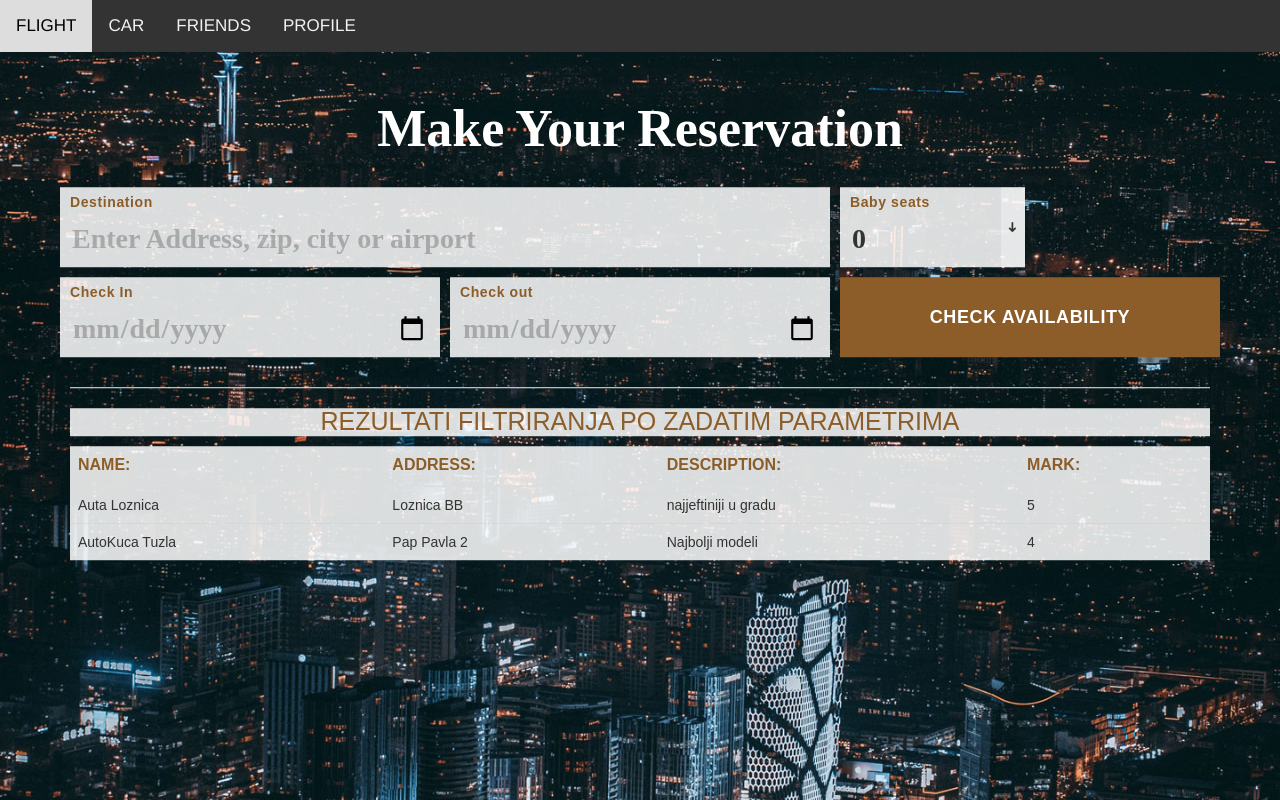
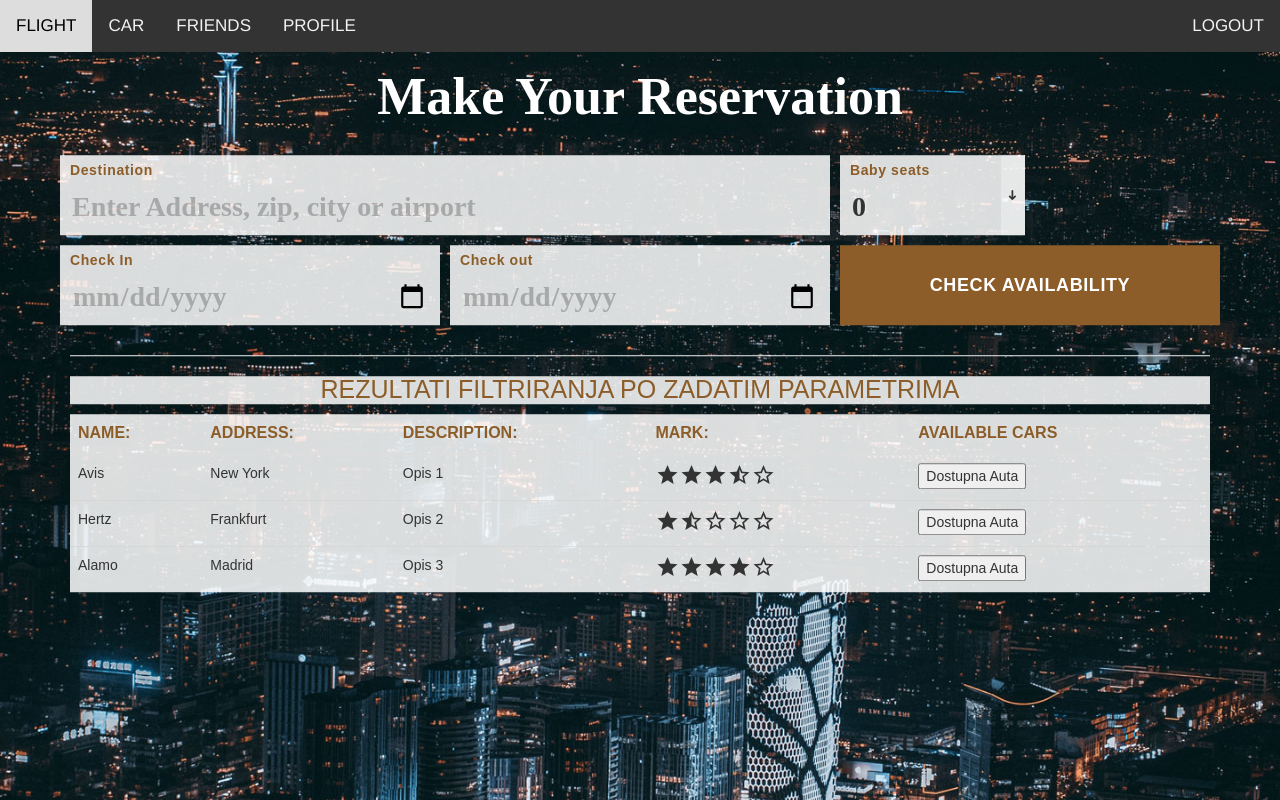
Before and after one commit to KovacevicLazar/PUSGS_projekat, an Angular app in the folder projekat/: page /regus/1/rent-a-car in a window 1280 px wide. Shown: the top 800 px of the page. Built offline with nearby package versions, Linux system fonts and the light colour scheme.

Commit message:
Logout, izmjene na mokovima, dodatak rent-car viewu

```diff
--- a/projekat/src/app/componente/nav-menu/nav-menu/nav-menu.component.html
+++ b/projekat/src/app/componente/nav-menu/nav-menu/nav-menu.component.html
@@ -1,6 +1,7 @@
 <div class="topnav">
-    <a routerLink ="/regus/{{user.id}}/airline">FLIGHT</a>
-    <a routerLink ="/regus/{{user.id}}/rent-a-car" >CAR</a>
-    <a [hidden]="user.role==3 || user.role ==2 || user.role==1" routerLink ="/regus/{{user.id}}/friends">FRIENDS</a>
-    <a  routerLink ="/regus/{{user.id}}/profile">PROFILE</a>
+    <a style="float: left;" routerLink ="/regus/{{user.id}}/airline">FLIGHT</a>
+    <a style="float: left;" routerLink ="/regus/{{user.id}}/rent-a-car" >CAR</a>
+    <a style="float: left;" [hidden]="user.role==3 || user.role ==2 || user.role==1" routerLink ="/regus/{{user.id}}/friends">FRIENDS</a>
+    <a  style="float: left;" routerLink ="/regus/{{user.id}}/profile">PROFILE</a>
+    <a  style="float: right;" routerLink="">LOGOUT</a>
   </div>
--- a/projekat/src/app/componente/rent-a-car-filtered/rent-a-car-filtered/rent-a-car-filtered.component.html
+++ b/projekat/src/app/componente/rent-a-car-filtered/rent-a-car-filtered/rent-a-car-filtered.component.html
@@ -1,4 +1,5 @@
 <hr/>
+<link href="https://fonts.googleapis.com/icon?family=Material+Icons" rel="stylesheet">
 <h5  class="booking-ctar" >Rezultati filtriranja po zadatim parametrima</h5>
 <table class="table table-hover">
     <thead class="booking-cta">
@@ -7,6 +8,7 @@
             <th scope="col"> address:</th>
             <th scope="col">description:</th>
             <th scope="col">mark:</th>
+            <th scope="col">available cars</th>
         </tr>
     </thead>
     <tbody class="results">
@@ -14,7 +16,56 @@
             <td>{{rentcars.name}}</td>
             <td>{{rentcars.address}}</td>
             <td>{{rentcars.description}}</td>
-            <td>{{rentcars.mark}}</td>
+            <td>
+                <div class="profile-stars">
+                    <!-- START NO 1-->
+                    <div *ngIf="rentcars.mark < 0.5; then thenBlock1 else elseBlock1"></div>
+                    <ng-template #thenBlock1><i class="material-icons">star_border</i></ng-template>
+                    <ng-template #elseBlock1>
+                        <div *ngIf="rentcars.mark < 1; then thenBlock11 else elseBlock11"></div>
+                        <ng-template #thenBlock11><i class="material-icons">star_half</i></ng-template>
+                        <ng-template #elseBlock11><i class="material-icons">star</i></ng-template>
+                    </ng-template>
+                    <!-- START NO 2-->
+                    <div *ngIf="rentcars.mark < 1.5; then thenBlock2 else elseBlock2"></div>
+                    <ng-template #thenBlock2><i class="material-icons">star_border</i></ng-template>
+                    <ng-template #elseBlock2>
+                        <div *ngIf="rentcars.mark < 2; then thenBlock22 else elseBlock22"></div>
+                        <ng-template #thenBlock22><i class="material-icons">star_half</i></ng-template>
+                        <ng-template #elseBlock22><i class="material-icons">star</i></ng-template>
+                    </ng-template>
+                    <!-- START NO 3-->
+                    <div *ngIf="rentcars.mark < 2.5; then thenBlock3 else elseBlock3"></div>
+                    <ng-template #thenBlock3><i class="material-icons">star_border</i></ng-template>
+                    <ng-template #elseBlock3>
+                        <div *ngIf="rentcars.mark < 3; then thenBlock33 else elseBlock33"></div>
+                        <ng-template #thenBlock33><i class="material-icons">star_half</i></ng-template>
+                        <ng-template #elseBlock33><i class="material-icons">star</i></ng-template>
+                    </ng-template>
+                    <!-- START NO 4-->
+                    <div *ngIf="rentcars.mark < 3.5; then thenBlock4 else elseBlock4"></div>
+                    <ng-template #thenBlock4><i class="material-icons">star_border</i></ng-template>
+                    <ng-template #elseBlock4>
+                        <div *ngIf="rentcars.mark < 4; then thenBlock44 else elseBlock44"></div>
+                        <ng-template #thenBlock44><i class="material-icons">star_half</i></ng-template>
+                        <ng-template #elseBlock44><i class="material-icons">star</i></ng-template>
+                    </ng-template>
+                    <!-- START NO 5-->
+                    <div *ngIf="rentcars.mark < 4.5; then thenBlock5 else elseBlock5"></div>
+                    <ng-template #thenBlock5><i class="material-icons">star_border</i></ng-template>
+                    <ng-template #elseBlock5>
+                        <div *ngIf="rentcars.mark < 5; then thenBlock55 else elseBlock55"></div>
+                        <ng-template #thenBlock55><i class="material-icons">star_half</i></ng-template>
+                        <ng-template #elseBlock55><i class="material-icons">star</i></ng-template>
+                    </ng-template>
+                </div>
+            </td>
+            <td>
+                <!-- Prenos id-ja kao parametra putanje komponenti -->
+                <button class="btnavcarsinfo" routerLink="/hotel/{{rentcars.id}}/ds">
+                    Dostupna Auta
+                </button>
+            </td>
         </tr>
     </tbody>
 </table>
--- a/projekat/src/app/services/airline-service/airline.service.ts
+++ b/projekat/src/app/services/airline-service/airline.service.ts
@@ -17,13 +17,20 @@ export class AirlineService{
     mockedAirlines(): Array<Airline>{
         let allAirlines = new Array<Airline>();
 
-        const a1 = new Airline(1,"Wizzair","Tuzla,Solunska 5","Mnogo dobra kompanija",5,"Spanija,Italija");
-        const a2 = new Airline(2,"SrbijaLetovi","Subotica,Pap Pavla","Mnogo jeftina",2,"Sve Evropske zemlje");
-        const a3 = new Airline(3,"SekoviciTravel","Sekovici,BB","Kidaju",3,"Samo amerika");
+        const a1 = new Airline(1,"Qatar Airways","Doha","Opis 1",5,"Wordwide");
+        const a2 = new Airline(2,"Emirates","Dubai","Opis 2",2,"All USA countries");
+        const a3 = new Airline(3,"EVA Air","London","Opis 3",3,"Europe only");
+        //const a4 = new Airline(4,"Lufthansa","Berlin","Opis 4",2.5,"Whole world");
+       // const a5 = new Airline(5,"Hainan Airlines","Tokio","Opis 5",3.5,"Asia and Europe");
+       // const a6 = new Airline(6,"Wizz Air","Tuzla","Opis 6",2,"Middle Europe");
+
 
         allAirlines.push(a1);
         allAirlines.push(a2);
         allAirlines.push(a3);
+        //allAirlines.push(a4);
+       // allAirlines.push(a5);
+       // allAirlines.push(a6);
 
         return allAirlines;
     }
--- a/projekat/src/app/services/rent-a-car-service/rent-a-car-service.ts
+++ b/projekat/src/app/services/rent-a-car-service/rent-a-car-service.ts
@@ -22,11 +22,19 @@ export class RentCarService{
     {
         let allRentCar = new Array<RentCar>();
 
-        const r1 = new RentCar(1,"Auta Loznica","Loznica BB","najjeftiniji u gradu",5,"audi, honda");
-        const r2 = new RentCar(2,"AutoKuca Tuzla","Pap Pavla 2","Najbolji modeli",4,"sva su slobodna");
+        const r1 = new RentCar(1,"Avis","New York","Opis 1",3.5,"Spisak 1");
+        const r2 = new RentCar(2,"Hertz","Frankfurt","Opis 2",1.6,"Spisak 2");
+        const r3 = new RentCar(3,"Alamo","Madrid","Opis 3",4,"Spisak 3");
+       // const r4 = new RentCar(4,"Dollar","Moskow","Opis 4",5,"Spisak 4");
+      //  const r5 = new RentCar(5,"RentalCars","Dortmund","Opis 5",3,"Spisak 5");
+       // const r6 = new RentCar(6,"DriftyCars","Doha","Opis 6", 4.5,"Spisak 6");
 
         allRentCar.push(r1);
         allRentCar.push(r2);
+        allRentCar.push(r3);
+        //allRentCar.push(r4);
+        //allRentCar.push(r5);
+       // allRentCar.push(r6);
 
         return allRentCar;
     }
--- a/projekat/src/app/services/user-service/user.service.ts
+++ b/projekat/src/app/services/user-service/user.service.ts
@@ -16,15 +16,19 @@ export class UserService{
     mockedUsers(): Array<User>{
         let allUsers = new Array<User>();
 
-        const u1 = new User(1,"Amar","Gile","gile@yahoo.com","064323232","Sekovici BB", 0, "11");
-        const u2 = new User(2,"Joco","Isic","keke@gmail.com","066323112","Begorad",1,"11");
-        const u3 = new User(3,"Sanja","Savinovic","sanjci@hotmail.com","222883","Nis",3,"11");
-        const u4 = new User(4,"Marko","Mrkajic","mare@hotmail.com","05444442","Novi Sad",2,"11");
+        const u1 = new User(1,"Petar","Vlacic","pera@gmail.com","065222272","Mostar", 0, "123");
+        const u2 = new User(2,"Helena","Isic","helena@yahoo.com","066323112","Beograd",1,"111");
+        const u3 = new User(3,"Milos","Krasic","milos@hotmail.com","064373221","Nis",2,"321");
+        const u4 = new User(4,"Jovana","Cojic","joca@hotmail.com","065493515","Novi Sad",3,"222883");
+        const u5 = new User(5,"David","Milosevic","daki@gmail.com","062323112","Sekovici",0,"444");
+        const u6 = new User(6,"Sofija","Glisic","sofija@yahoo.com","065678323","Trnovo",1,"11111");
 
         allUsers.push(u1);
         allUsers.push(u2);
         allUsers.push(u3);
         allUsers.push(u4);
+        allUsers.push(u5);
+        allUsers.push(u6);
 
         return allUsers;
     }
```
